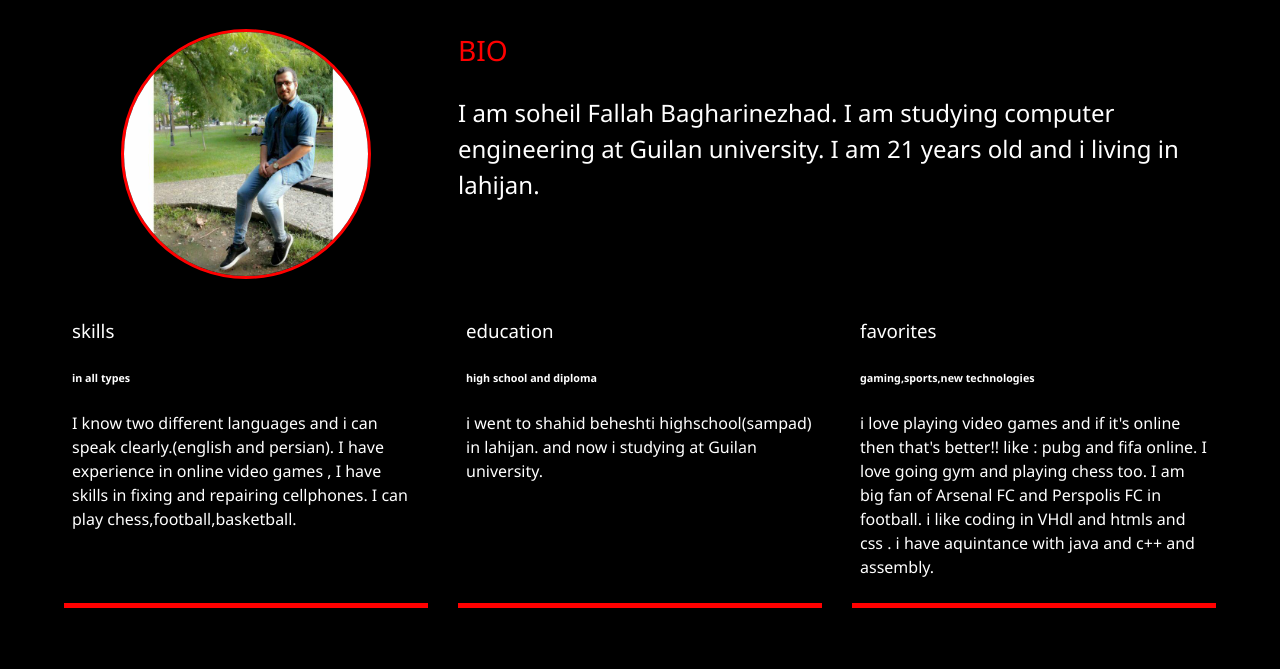
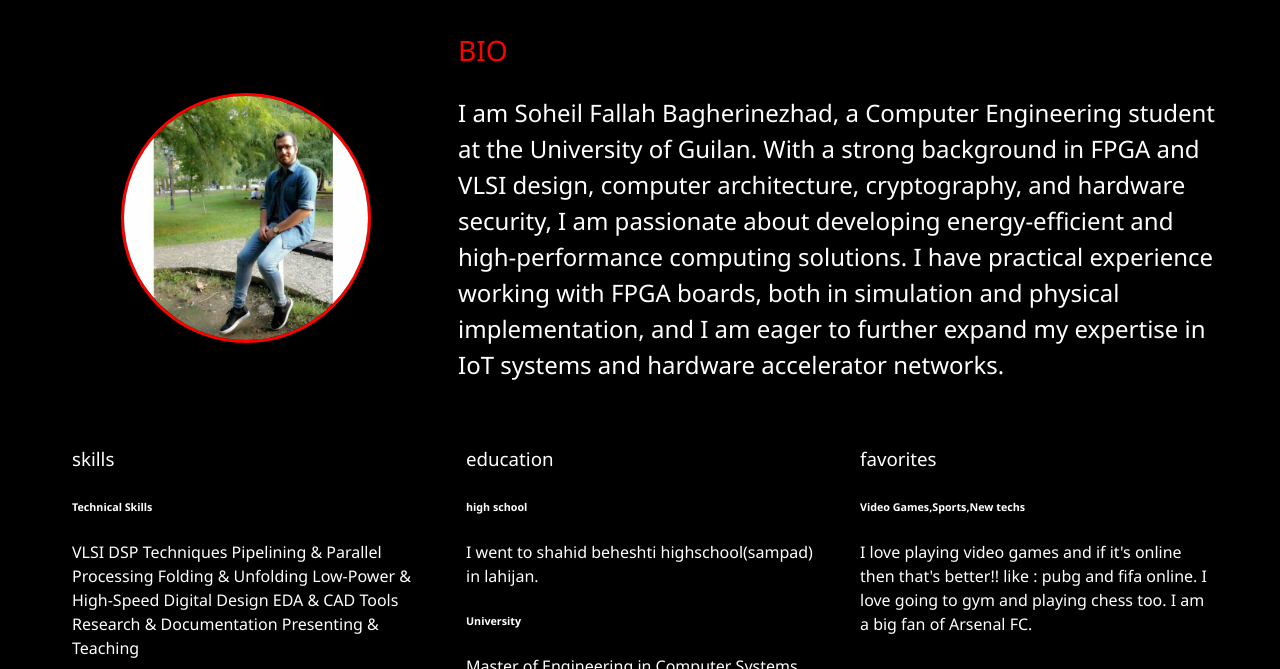
Before and after one commit to soheilfb/soheilfb.github.io, a plain HTML site: page index.html in a window 1280 px wide. Shown: the part 253-922 px from the top of the page. Drawn offline with Linux system fonts and the light colour scheme.

Commit message:
Update index.html

```diff
--- a/index.html
+++ b/index.html
@@ -52,46 +52,59 @@
 
       <div class="bio">
         <h3 class="text-secondary">BIO</h3>
-        <p> I am soheil Fallah Bagharinezhad. I am studying computer engineering at Guilan university.
-          I am 21 years old and i living in lahijan.
+        <p> I am Soheil Fallah Bagherinezhad, a Computer Engineering student at the University of Guilan.
+		With a strong background in FPGA and VLSI design, computer architecture, cryptography, and hardware security,
+		I am passionate about developing energy-efficient and high-performance computing solutions. I have practical
+		experience working with FPGA boards, both in simulation and physical implementation, and I am eager to further
+		expand my expertise in IoT systems and hardware accelerator networks.
 
         </p>
       </div>
 
       <div class="job job-1">
         <h3>skills</h3>
-        <h6> in all types</h6>
-          <p> I know two different languages and i can speak clearly.(english and persian).
-            I have experience in online video games , I have skills in fixing and repairing cellphones.
-            I can play chess,football,basketball.
+        <h6> Technical Skills</h6>
+          <p>   VLSI DSP Techniques
+				Pipelining & Parallel Processing
+				Folding & Unfolding
+				Low-Power & High-Speed Digital Design
+				EDA & CAD Tools
+				Research & Documentation
+				Presenting & Teaching</p>
+		<h6> Programming Skills</h6>
+			    VHDL
+				Python
+				MATLAB
+				C / C++
           </p>
       </div>
 
       <div class="job job-2">
         <h3>education</h3>
-        <h6>high school and diploma</h6>
-        <p> i went to shahid beheshti highschool(sampad) in lahijan.
-          and now i studying at Guilan university.
+        <h6>high school  </h6>
+        <p> I went to shahid beheshti highschool(sampad) in lahijan.</p>
+		<h6>University  </h6>
+        <p> Master of Engineering in Computer Systems Architecture
+			University of Guilan, Rasht, Iran (2020 – 2023)
+			Final Grade: 19.28/20 (4.0/4.0)</p>
+		<p> Bachelor of Science in Computer Engineering
+		    University of Guilan, Rasht, Iran (2015 – 2020) </p>
 
-        </p>
       </div>
 
       <div class="job job-3">
         <h3>favorites</h3>
-        <h6>gaming,sports,new technologies</h6>
-        <p>  i love playing video games and if it's online then that's better!! like : pubg and fifa online.
-           I love going gym and playing chess too.
-           I am big fan of Arsenal FC and Perspolis FC in football.
-           i like coding in VHdl and htmls and css .
-           i have aquintance with java and c++ and assembly.
-        </p>
-
-          </div>
+        <h6>Video Games,Sports,New techs</h6>
+        <p>  I love playing video games and if it's online then that's better!! like : pubg and fifa online.
+             I love going to gym and playing chess too.
+             I am a big fan of Arsenal FC.
+           </p>
+         </div>
               </div>
                   </main>
 
   <footer id="main-footer">
-    Copyright &copy; 2018
+    Copyright &copy; 2025
   </footer>
 
   <script >
```
